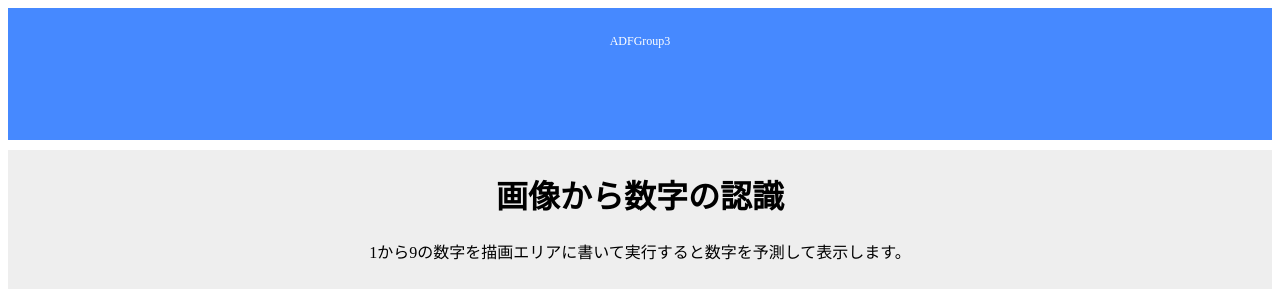
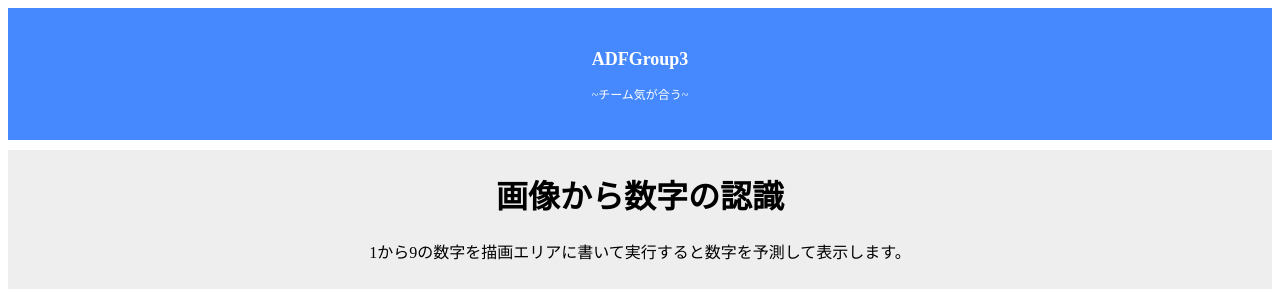
Before and after one commit to ADFgroup3/Sklearn_PredictNumber, a Flask app: page / in a window 1280 px wide. Shown: the top 289 px of the page. Run offline with Flask 2, Linux system fonts and the light colour scheme.

Commit message:
Update page.html

```diff
--- a/templates/page.html
+++ b/templates/page.html
@@ -12,7 +12,8 @@
 
     <body>
         <header class="topNavigation">
-            ADFGroup3
+          <h2>ADFGroup3</h2>
+          <p>~チーム気が合う~</p>
         </header>
         <div class="content">
         <h1>画像から数字の認識</h1>
```
